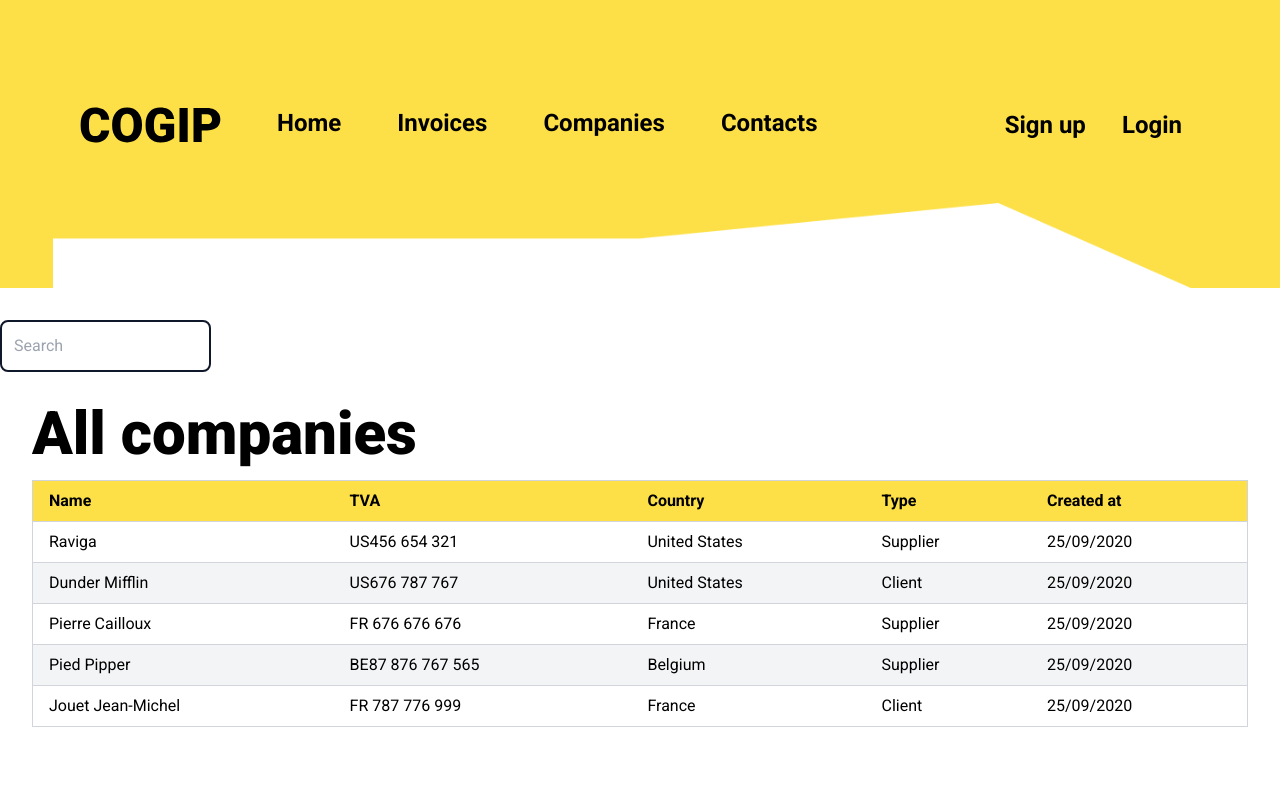
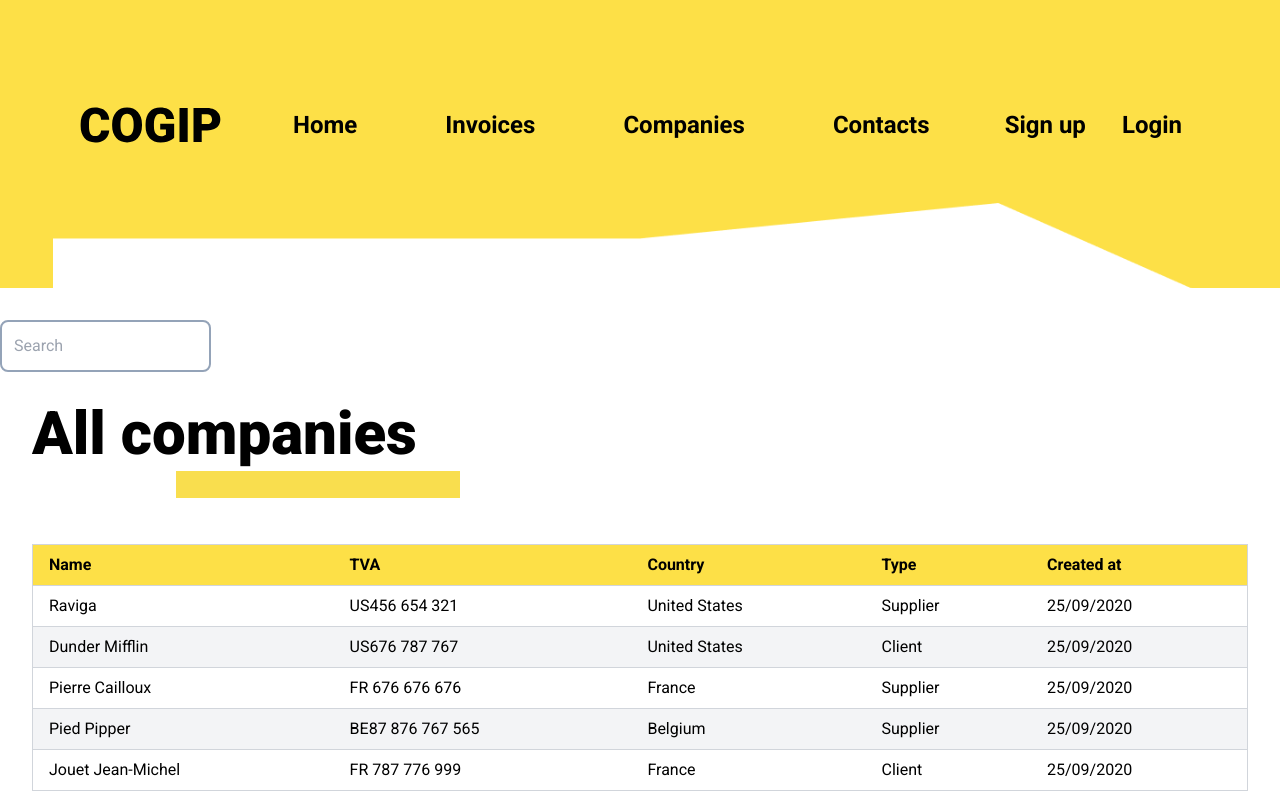
Before and after one commit to Justine-Frigo/Cogip_project_frontend, a Vue app: page /companies in a window 1280 px wide. Shown: the top 800 px of the page. Built offline with nearby package versions, Linux system fonts and the light colour scheme.

Commit message:
navbar style + title

```diff
--- a/src/components/AllCompanies.vue
+++ b/src/components/AllCompanies.vue
@@ -1,6 +1,7 @@
 <template>
   <div class="p-8">
-    <h3 class="text-6xl font-extrabold mb-4">All companies</h3>
+    <h3 class="text-6xl font-extrabold mb-20 relative z-50 ">All companies</h3>
+    <img class="absolute bottom-[302px] left-44" src="../assets/img/Rectangle 19.svg" alt="rectangle">
     <table class="min-w-full bg-white border border-gray-300">
       <thead class="bg-yellow-300">
         <tr>
--- a/src/components/AllContacts.vue
+++ b/src/components/AllContacts.vue
@@ -1,6 +1,7 @@
 <template>
   <div class="p-8">
-    <h3 class="text-6xl font-extrabold mb-4">All contacts</h3>
+    <h3 class="text-6xl font-extrabold mb-20 relative z-50 ">All contacts</h3>
+    <img class="absolute bottom-[311px] left-44" src="../assets/img/Rectangle 19.svg" alt="rectangle">
     <table class="min-w-full bg-white border border-gray-300">
       <thead class="bg-yellow-300">
         <tr>
--- a/src/components/AllInvoices.vue
+++ b/src/components/AllInvoices.vue
@@ -1,6 +1,7 @@
 <template>
  <div class="p-8">
-    <h3 class="text-6xl font-extrabold mb-4 ">All invoices</h3>
+    <h3 class="text-6xl font-extrabold mb-20 relative z-50 ">All invoices</h3>
+    <img class="absolute bottom-[311px] left-44" src="../assets/img/Rectangle 19.svg" alt="rectangle">
     <table class="min-w-full bg-white border border-gray-300">
       <thead class="bg-yellow-300">
         <tr>
--- a/src/components/SearchBar.vue
+++ b/src/components/SearchBar.vue
@@ -1,5 +1,5 @@
 <template>
-  <div>   <input class="border-solid border-2 border-slate-900 rounded-lg p-3"
+  <div>   <input class="border-solid border-2 border-slate-400 rounded-lg p-3"
       type="text"
       v-model="searchQuery"
       placeholder="Search"
--- a/src/layouts/MainLayout.vue
+++ b/src/layouts/MainLayout.vue
@@ -3,14 +3,14 @@
     <div class="flex flex-row justify-around flex-1 items-center mt-12">
       <nav class="flex flex-row gap-14 *:text-2xl font-semibold w-7/12">
         <img src="../assets/img/logo_COGIP.svg" alt="logo Cogip">
-        <router-link :to="{ name: 'Home' }">Home</router-link>
-        <router-link :to="{ name: 'Invoices' }">Invoices</router-link>
-        <router-link :to="{ name: 'Companies' }">Companies</router-link>
-        <router-link :to="{ name: 'Contacts' }">Contacts</router-link>
+        <router-link :to="{ name: 'Home' }" class=" hover:border hover:border-black hover:rounded px-4 py-2 transition">Home</router-link>
+        <router-link :to="{ name: 'Invoices' }" class=" hover:border hover:border-black hover:rounded px-4 py-2 transition">Invoices</router-link>
+        <router-link :to="{ name: 'Companies' }"class=" hover:border hover:border-black hover:rounded px-4 py-2 transition">Companies</router-link>
+        <router-link :to="{ name: 'Contacts' }"class=" hover:border hover:border-black hover:rounded px-4 py-2 transition">Contacts</router-link>
       </nav>
       <div class="text-2xl font-semibold flex flex-row justify-around w-2/12">
-        <router-link :to="{ name: 'Signup' }">Sign up</router-link>
-        <router-link :to="{ name: 'Login' }">Login</router-link>
+        <router-link :to="{ name: 'Signup' }" class="hover:bg-white hover:rounded px-2 py-1 transition">Sign up</router-link>
+        <router-link :to="{ name: 'Login' }"class="hover:bg-white hover:rounded px-2 py-1 transition">Login</router-link>
       </div>
     </div>
     <div class="flex flex-row justify-around items-center" v-if="$route.name == 'Home'">
```
